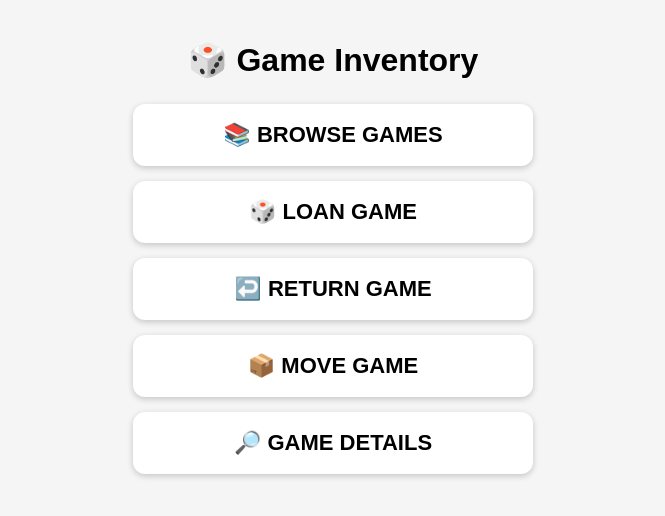
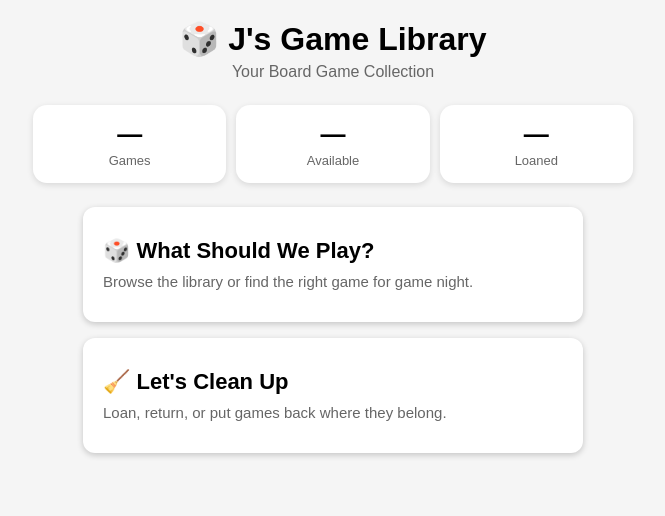
Before and after one commit to PhoenixBoardGamesClub/game-inventory-scanner, a plain HTML site: page index.html in a window 1280 px wide. Shown: the whole page, without its empty margins (307-972 px from the left). Drawn offline with Linux system fonts and the light colour scheme.

Commit message:
Update index.html

```diff
--- a/index.html
+++ b/index.html
@@ -228,6 +228,27 @@
       width: 100%;
     }
 
+
+    /* =============================
+       LIBRARY DASHBOARD
+    ============================= */
+
+    .libraryHeader { max-width:600px; margin:0 auto 24px; }
+    .libraryHeader h1 { margin:0 0 5px; font-size:32px; }
+    .librarySubtitle { color:#666; font-size:16px; }
+    .libraryStats { max-width:600px; margin:0 auto 24px; display:grid; grid-template-columns:repeat(3,1fr); gap:10px; }
+    .statCard { background:white; border-radius:14px; padding:15px 8px; box-shadow:0 2px 6px rgba(0,0,0,.12); }
+    .statNumber { display:block; font-size:25px; font-weight:bold; }
+    .statLabel { display:block; margin-top:4px; color:#666; font-size:13px; }
+    .dashboardActions { display:flex; flex-direction:column; gap:16px; max-width:500px; margin:auto; }
+    .dashboardButton { min-height:115px; text-align:left; padding:20px; }
+    .dashboardButtonTitle { display:block; font-size:22px; margin-bottom:7px; }
+    .dashboardButtonText { display:block; font-size:15px; font-weight:normal; color:#666; line-height:1.4; }
+    .subMenu { display:none; flex-direction:column; gap:15px; max-width:400px; margin:auto; }
+    .subMenu h2 { margin-bottom:5px; }
+    .subMenuIntro { color:#666; margin:0 0 10px; }
+    .subMenuBack { margin-top:10px; background:#e9e9e9; }
+
   </style>
 
 </head>
@@ -235,35 +256,50 @@
 
 <body>
 
-<h1>🎲 Game Inventory</h1>
-
-
 <!-- =============================
-     MAIN MENU
+     HOME DASHBOARD
 ============================= -->
 
-<div id="menu" class="menu">
+<div id="menu">
+  <div class="libraryHeader">
+    <h1>🎲 J's Game Library</h1>
+    <div class="librarySubtitle">Your Board Game Collection</div>
+  </div>
 
-  <button onclick="startBrowse()">
-    📚 BROWSE GAMES
-  </button>
+  <div class="libraryStats">
+    <div class="statCard"><span id="totalGames" class="statNumber">—</span><span class="statLabel">Games</span></div>
+    <div class="statCard"><span id="availableGames" class="statNumber">—</span><span class="statLabel">Available</span></div>
+    <div class="statCard"><span id="loanedGames" class="statNumber">—</span><span class="statLabel">Loaned</span></div>
+  </div>
 
-  <button onclick="startLoan()">
-    🎲 LOAN GAME
-  </button>
+  <div class="dashboardActions">
+    <button class="dashboardButton" onclick="showPlayMenu()">
+      <span class="dashboardButtonTitle">🎲 What Should We Play?</span>
+      <span class="dashboardButtonText">Browse the library or find the right game for game night.</span>
+    </button>
+    <button class="dashboardButton" onclick="showCleanupMenu()">
+      <span class="dashboardButtonTitle">🧹 Let's Clean Up</span>
+      <span class="dashboardButtonText">Loan, return, or put games back where they belong.</span>
+    </button>
+  </div>
+</div>
 
-  <button onclick="startReturn()">
-    ↩️ RETURN GAME
-  </button>
+<div id="playMenu" class="subMenu">
+  <h2>🎲 What Should We Play?</h2>
+  <p class="subMenuIntro">Explore J's Game Library.</p>
+  <button onclick="startBrowse()">📚 Browse Games</button>
+  <button onclick="startFindGame()">🎯 Find a Game</button>
+  <button onclick="startDetails()">🔎 Game Details</button>
+  <button class="subMenuBack" onclick="showHome()">← Back</button>
+</div>
 
-  <button onclick="startMove()">
-    📦 MOVE GAME
-  </button>
-
-  <button onclick="startDetails()">
-    🔎 GAME DETAILS
-  </button>
-
+<div id="cleanupMenu" class="subMenu">
+  <h2>🧹 Let's Clean Up</h2>
+  <p class="subMenuIntro">Keep the library organized.</p>
+  <button onclick="startLoan()">🎲 Loan Game</button>
+  <button onclick="startReturn()">↩️ Return Game</button>
+  <button onclick="startMove()">📦 Move Game</button>
+  <button class="subMenuBack" onclick="showHome()">← Back</button>
 </div>
 
 
@@ -431,6 +467,33 @@ let processing = false;
 let gameCatalog = [];
 let detailsSource = "";
 
+/* =============================
+   DASHBOARD NAVIGATION
+============================= */
+
+function showHome() {
+  document.getElementById("menu").style.display = "block";
+  document.getElementById("playMenu").style.display = "none";
+  document.getElementById("cleanupMenu").style.display = "none";
+}
+
+function showPlayMenu() {
+  document.getElementById("menu").style.display = "none";
+  document.getElementById("cleanupMenu").style.display = "none";
+  document.getElementById("playMenu").style.display = "flex";
+}
+
+function showCleanupMenu() {
+  document.getElementById("menu").style.display = "none";
+  document.getElementById("playMenu").style.display = "none";
+  document.getElementById("cleanupMenu").style.display = "flex";
+}
+
+function startFindGame() {
+  alert("Find a Game is coming next!");
+}
+
+
 
 /* =============================
    BROWSE GAMES
@@ -442,6 +505,9 @@ function startBrowse() {
 
   document.getElementById("menu").style.display =
     "none";
+
+  document.getElementById("playMenu").style.display = "none";
+  document.getElementById("cleanupMenu").style.display = "none";
 
   document.getElementById("scanner").style.display =
     "none";
@@ -851,6 +917,9 @@ function showScanner(message) {
 
   document.getElementById("menu").style.display =
     "none";
+
+  document.getElementById("playMenu").style.display = "none";
+  document.getElementById("cleanupMenu").style.display = "none";
 
   document.getElementById("browseScreen").style.display =
     "none";
@@ -1359,8 +1428,12 @@ async function returnToMenu() {
   document.getElementById("browseScreen").style.display =
     "none";
 
+  document.getElementById("playMenu").style.display = "none";
+
+  document.getElementById("cleanupMenu").style.display = "none";
+
   document.getElementById("menu").style.display =
-    "flex";
+    "block";
 
   mode =
     "";
```
